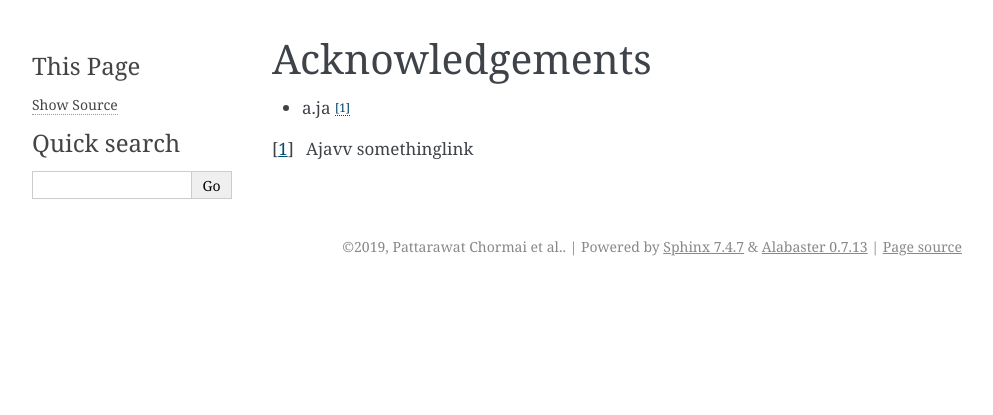
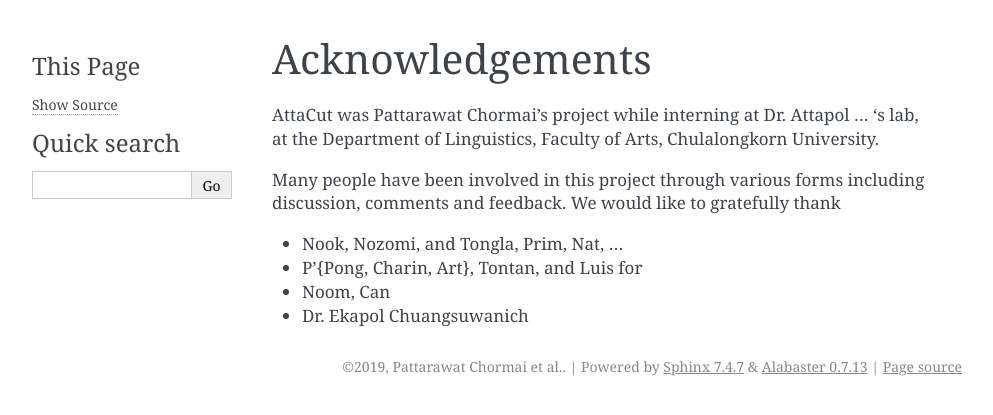
Before and after one commit to PyThaiNLP/attacut, a Sphinx documentation site: the page built from docs/pages/acknowledgement.rst, in a window 1280 px wide. Shown: the top 415 px of the page, without its empty margins (148-1141 px from the left). Built offline with Sphinx 7.4.7, drawn with Linux system fonts in a browser that asks for light colours.

Commit message:
update documents

```diff
--- a/docs/pages/acknowledgement.rst
+++ b/docs/pages/acknowledgement.rst
@@ -1,7 +1,13 @@
 Acknowledgements
 ----
 
-- a.ja [#aja]_
+AttaCut was Pattarawat Chormai's project while interning at Dr. Attapol ... 's
+lab, at the Department of Linguistics, Faculty of Arts, Chulalongkorn University.
 
+Many people have been involved in this project through various forms including
+discussion, comments and feedback. We would like to gratefully thank
 
-.. [#aja] Ajavv somethinglink
+- Nook, Nozomi, and Tongla, Prim, Nat, ...
+- P'{Pong, Charin, Art}, Tontan, and Luis for
+- Noom, Can
+- Dr. Ekapol Chuangsuwanich
```
Also changed, not shown: docs/index.rst (+6 -5 lines).
